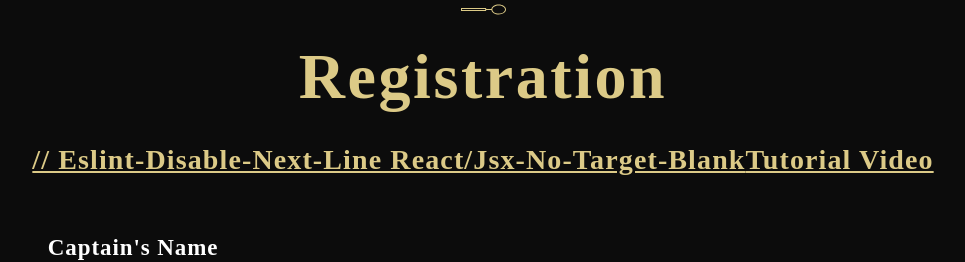
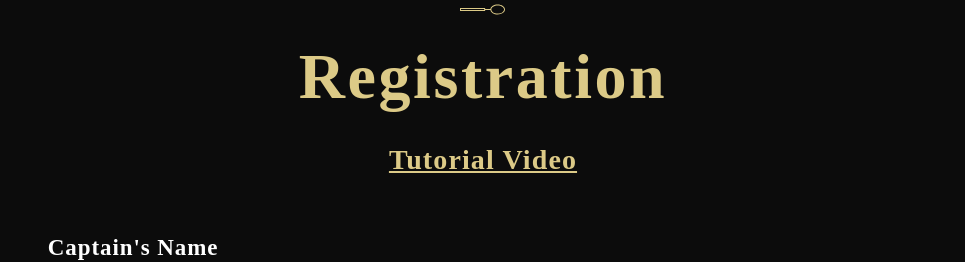
Before and after one commit to Aadesh098/urja2023, a React (Create React App) app: page / in a window 1280 px wide. Shown: the part 3684-3946 px from the top of the page, without its empty margins (157-1122 px from the left). Built offline with nearby package versions, Linux system fonts and the light colour scheme; a web font is replaced by a local one.

Commit message:
Deploy_Commit

```diff
--- a/src/container/Registration/Registration.jsx
+++ b/src/container/Registration/Registration.jsx
@@ -122,10 +122,11 @@ const Registration = () => {
         <SubHeading title="Rise To Glory" />
         <h1 className="headtext__cormorant">Registration</h1>
         <h1 className="headtextvid">
-          // eslint-disable-next-line react/jsx-no-target-blank
+          {/* eslint-disable-next-line react/jsx-no-target-blank */}
           <a
             href="https://drive.google.com/file/d/1bPnvTSQJM2HGPgFnIiCBwfcbNKXxW4NO/view?usp=share_link"
             target="_blank"
+            rel="noopener noreferrer"
           >
             Tutorial Video
           </a>
```
